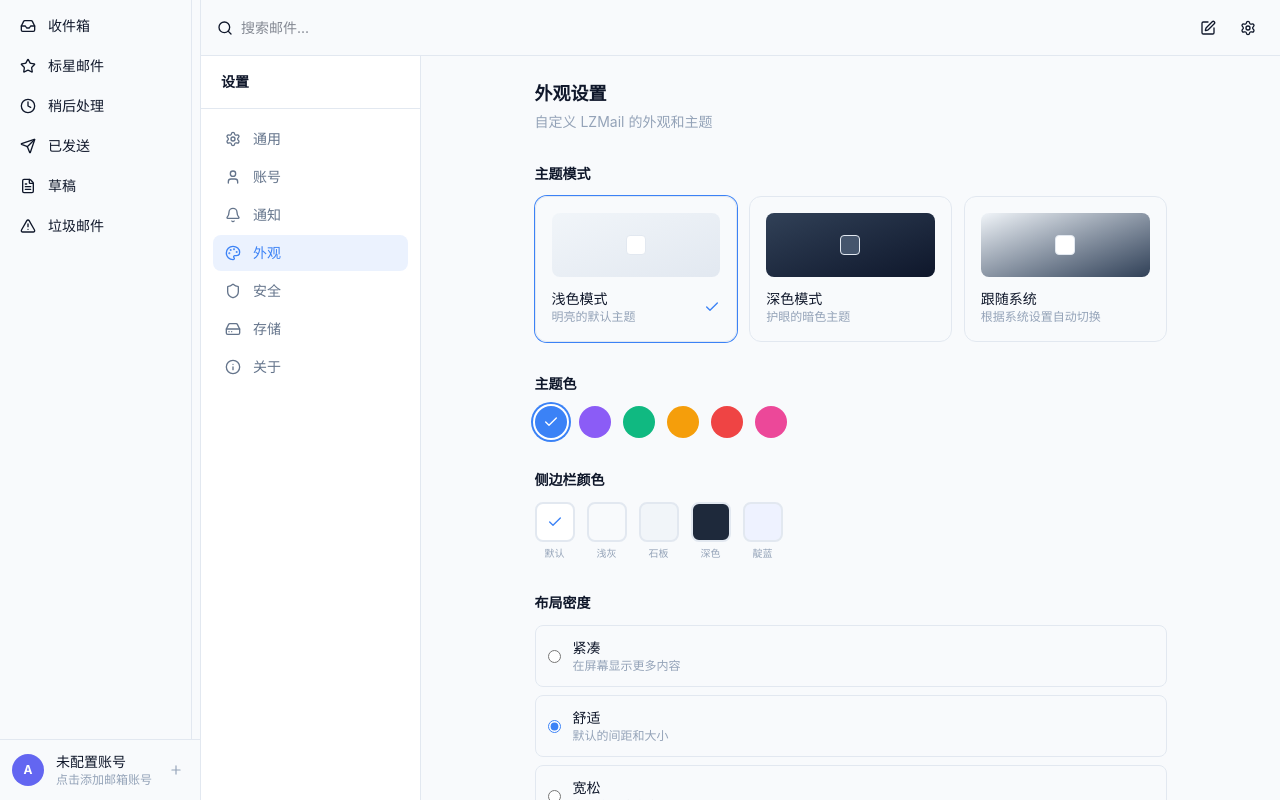
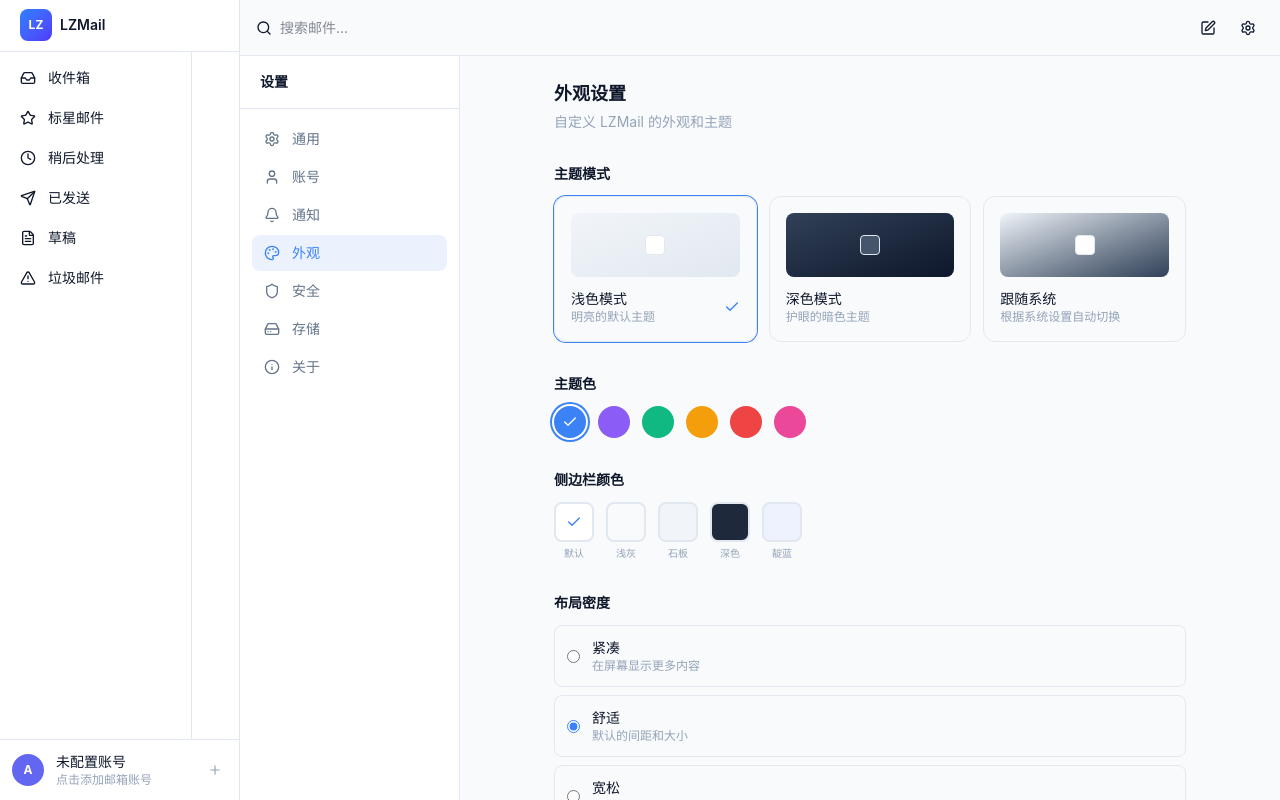
Before and after one commit to sikenali/lzmail, a Next.js app in the folder frontend/: page /settings/appearance in a window 1280 px wide. Built offline with nearby package versions, Linux system fonts and the light colour scheme; no server answers.

Commit message:
refactor: update AppShell layout

```diff
--- a/frontend/src/components/layout/AppShell.tsx
+++ b/frontend/src/components/layout/AppShell.tsx
@@ -1,33 +1,30 @@
 'use client'
-import { useState } from 'react'
+import { usePathname } from 'next/navigation'
 import { Sidebar } from './Sidebar'
 import { Header } from './Header'
 import { AccountSwitcher } from './AccountSwitcher'
 import type { Account } from '@/types'
 
-export function AppShell({
-  accounts,
-  children,
-}: {
-  accounts: Account[]
-  children: React.ReactNode
-}) {
-  const [currentFolder, setCurrentFolder] = useState('INBOX')
-  const [currentAccount, setCurrentAccount] = useState<Account | null>(null)
+export function AppShell({ children }: { children: React.ReactNode }) {
+  const pathname = usePathname()
 
   return (
-    <div className="flex h-screen bg-background">
-      <div className="flex flex-col border-r">
-        <Sidebar currentFolder={currentFolder} onSelect={setCurrentFolder} />
+    <div className="flex h-screen bg-[var(--background)]">
+      <div className="w-[var(--sidebar-width)] flex flex-col bg-[var(--card)] border-r shrink-0">
+        <div className="flex items-center gap-2 px-5 h-[var(--header-height)] border-b">
+          <div className="w-8 h-8 rounded-lg bg-gradient-to-br from-blue-500 to-indigo-600 flex items-center justify-center text-white text-xs font-bold">LZ</div>
+          <span className="text-sm font-semibold">LZMail</span>
+        </div>
+        <Sidebar currentPath={pathname} />
+        <div className="flex-1" />
         <AccountSwitcher
-          accounts={accounts}
-          current={currentAccount}
-          onSwitch={setCurrentAccount}
-          onAdd={() => window.location.href = '/settings'}
+          current={null}
+          onSwitch={() => {}}
+          onAdd={() => window.location.href = '/settings/account'}
         />
       </div>
-      <div className="flex-1 flex flex-col">
-        <Header onCompose={() => window.location.href = '/compose'} />
+      <div className="flex-1 flex flex-col min-w-0">
+        <Header onCompose={() => window.location.href = '/compose'} onSetting={() => window.location.href = '/settings/general'} />
         <main className="flex-1 overflow-auto">{children}</main>
       </div>
     </div>
```
